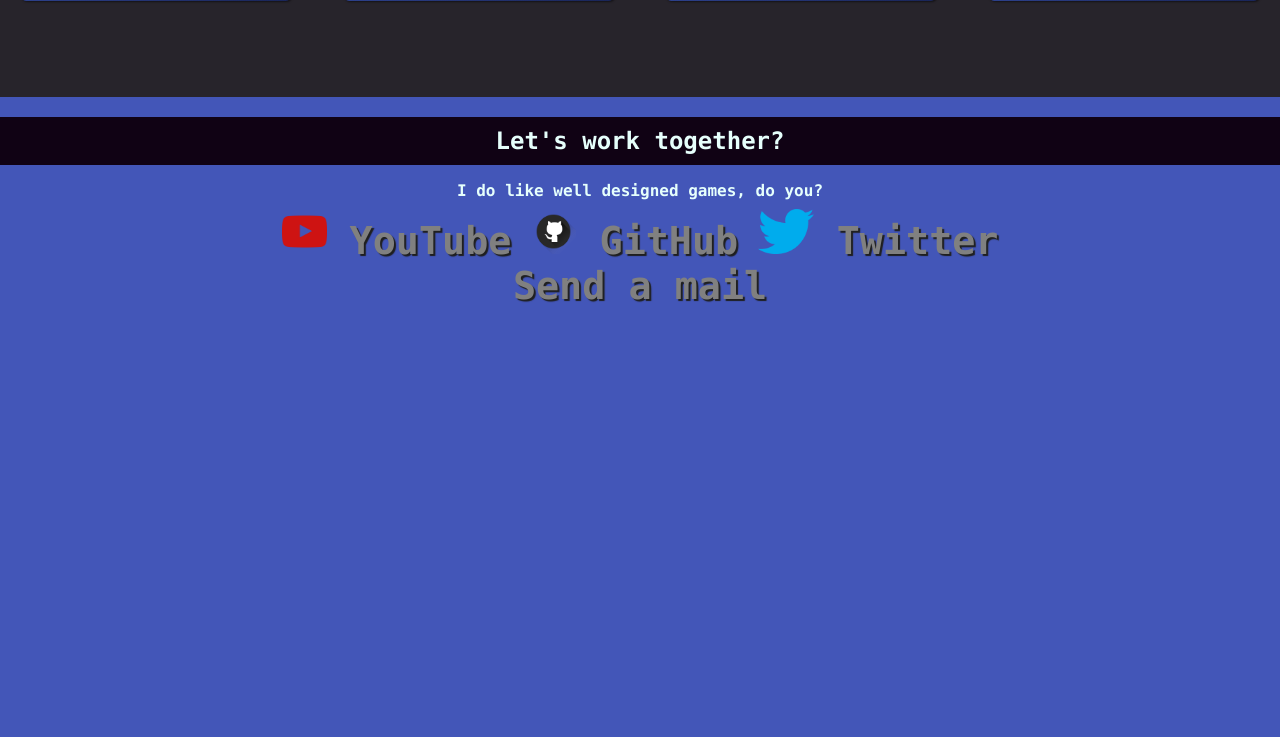
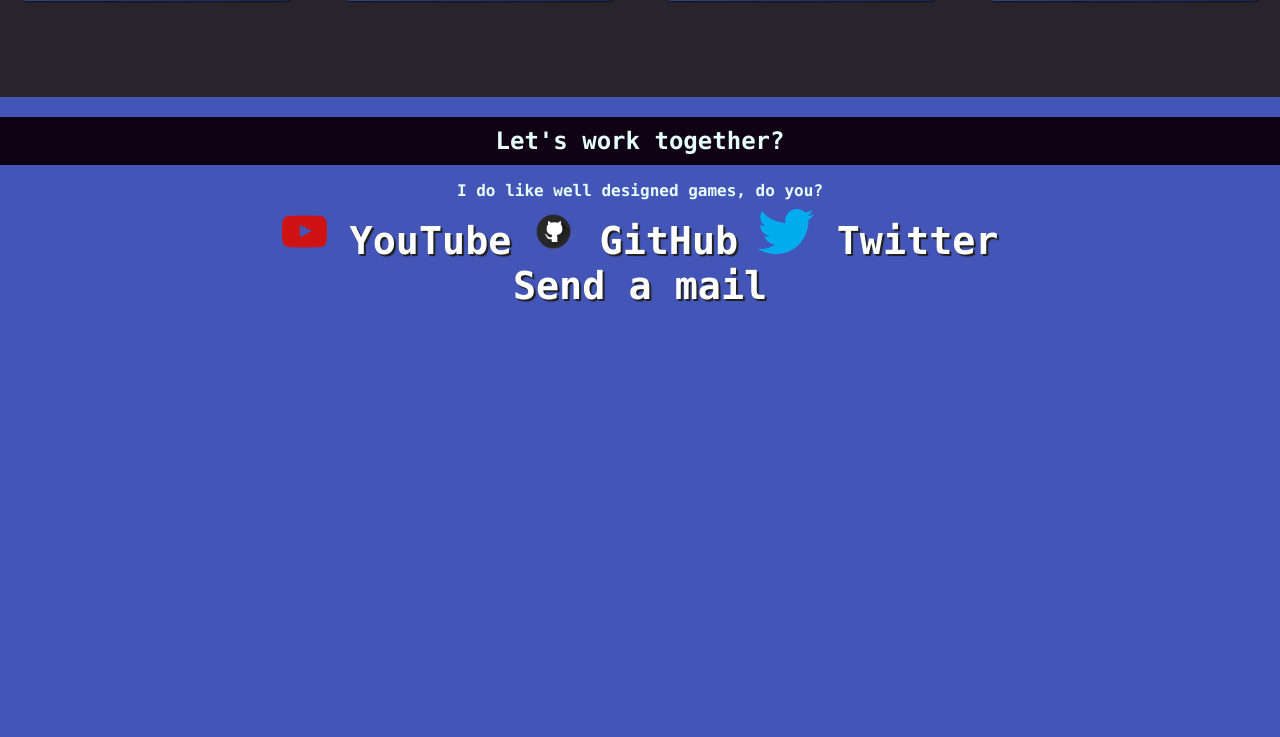
Before and after one commit to Buxata/Site, a PHP site: page / in a window 1280 px wide. Shown: the part 1176-1913 px from the top of the page. Run offline with PHP 8.4, Linux system fonts and the light colour scheme.

Commit message:
Quick commits
Just for text swap

```diff
--- a/style.css
+++ b/style.css
@@ -189,7 +189,7 @@ div {
   text-shadow: 2px 2px 1px #1f1f1f;
   transition: transform 0.3s ease-out;
   text-decoration: none;
-  color: gray;
+  color: white;
   margin-left: 10px;
   margin-right: 10px;
 
```
